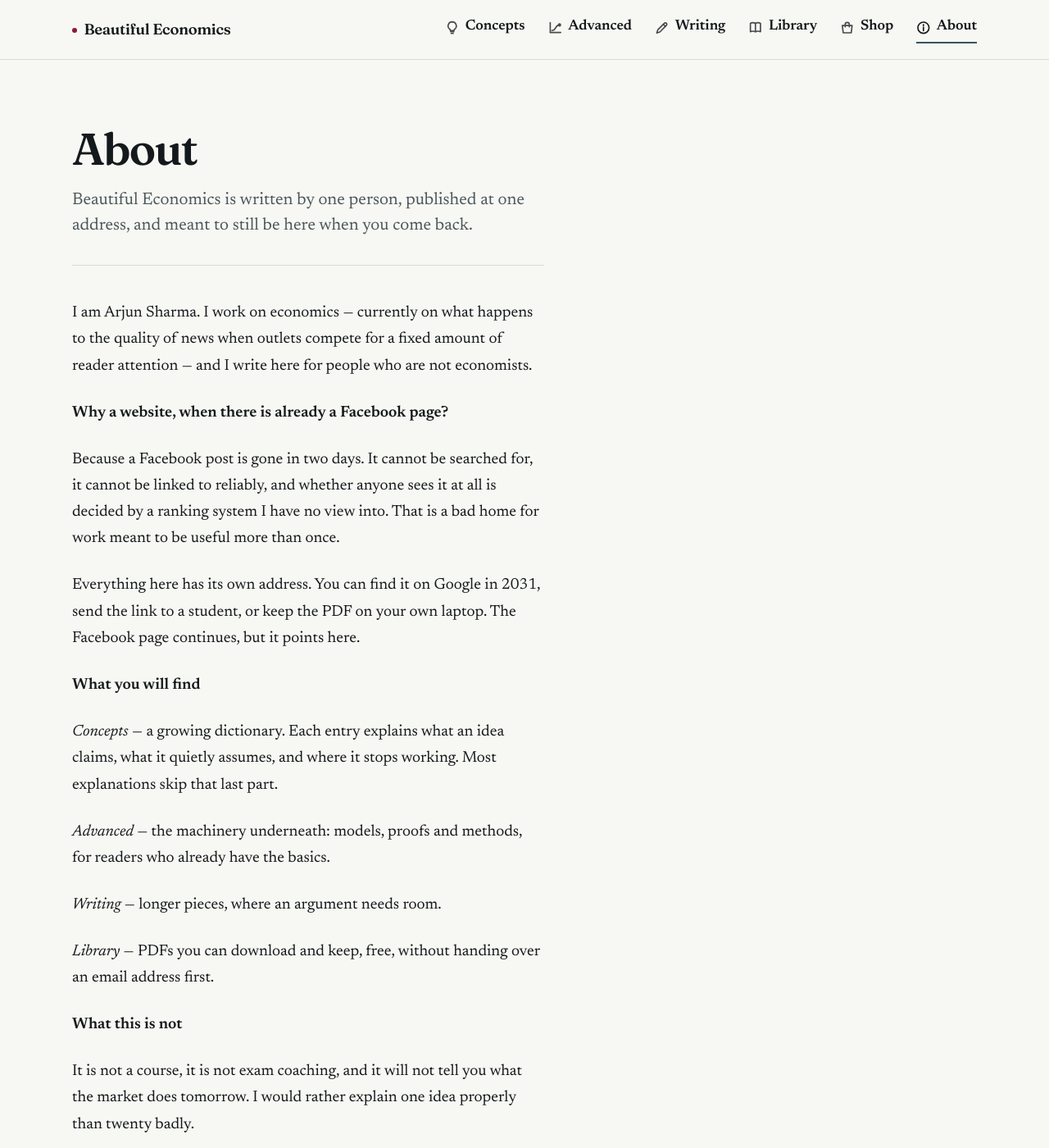
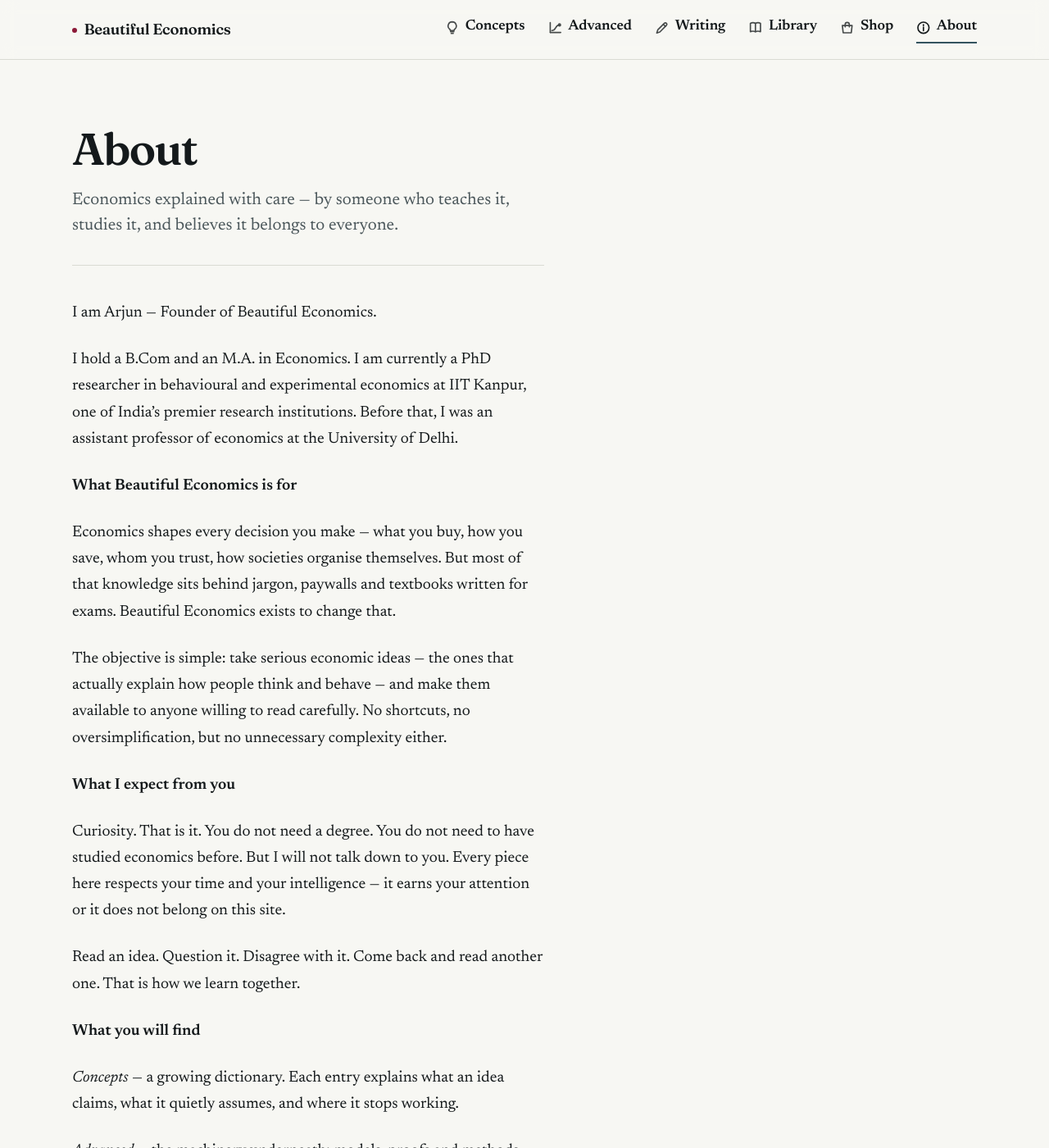
Before and after one commit to BeautifulEconomics/beautifuleconomics.github.io, a Jekyll site: the page built from about.md, in a window 1280 px wide and 1400 px high. Shown: the whole window at 82% size. Built offline with Jekyll 4.4.1, drawn with Linux system fonts in a browser that asks for light colours; some of the changed text lies outside the part shown.

Commit message:
Update about.md

```diff
--- a/about.md
+++ b/about.md
@@ -3,33 +3,41 @@
 title: About
 nav: about
 permalink: /about/
-standfirst: Beautiful Economics is written by one person, published at one address, and meant to still be here when you come back.
+standfirst: Economics explained with care — by someone who teaches it, studies it, and believes it belongs to everyone.
 ---
 
-I am Arjun Sharma. I work on economics — currently on what happens to the quality of news when outlets compete for a fixed amount of reader attention — and I write here for people who are not economists.
+I am Arjun — Founder of Beautiful Economics.
 
-**Why a website, when there is already a Facebook page?**
+I hold a B.Com and an M.A. in Economics. I am currently a PhD researcher in behavioural and experimental economics at IIT Kanpur, one of India's premier research institutions. Before that, I was an assistant professor of economics at the University of Delhi.
 
-Because a Facebook post is gone in two days. It cannot be searched for, it cannot be linked to reliably, and whether anyone sees it at all is decided by a ranking system I have no view into. That is a bad home for work meant to be useful more than once.
+**What Beautiful Economics is for**
 
-Everything here has its own address. You can find it on Google in 2031, send the link to a student, or keep the PDF on your own laptop. The Facebook page continues, but it points here.
+Economics shapes every decision you make — what you buy, how you save, whom you trust, how societies organise themselves. But most of that knowledge sits behind jargon, paywalls and textbooks written for exams. Beautiful Economics exists to change that.
+
+The objective is simple: take serious economic ideas — the ones that actually explain how people think and behave — and make them available to anyone willing to read carefully. No shortcuts, no oversimplification, but no unnecessary complexity either.
+
+**What I expect from you**
+
+Curiosity. That is it. You do not need a degree. You do not need to have studied economics before. But I will not talk down to you. Every piece here respects your time and your intelligence — it earns your attention or it does not belong on this site.
+
+Read an idea. Question it. Disagree with it. Come back and read another one. That is how we learn together.
 
 **What you will find**
 
-*Concepts* — a growing dictionary. Each entry explains what an idea claims, what it quietly assumes, and where it stops working. Most explanations skip that last part.
+*Concepts* — a growing dictionary. Each entry explains what an idea claims, what it quietly assumes, and where it stops working.
 
 *Advanced* — the machinery underneath: models, proofs and methods, for readers who already have the basics.
 
-*Writing* — longer pieces, where an argument needs room.
+*Writing* — longer essays where an argument needs room to breathe.
 
-*Library* — PDFs you can download and keep, free, without handing over an email address first.
+*Library* — PDFs you can download and keep. Free, no account required.
 
 **What this is not**
 
-It is not a course, it is not exam coaching, and it will not tell you what the market does tomorrow. I would rather explain one idea properly than twenty badly.
+It is not a course, it is not exam coaching, and it will not predict the market. I would rather explain one idea properly than twenty badly.
 
 **Reach me**
 
-{% if site.email != "" %}Corrections are welcome and I would rather be told than left wrong. Write to [{{ site.email }}](mailto:{{ site.email }}).
-{% elsif site.facebook != "" %}Corrections are welcome and I would rather be told than left wrong. Send a message on [Facebook]({{ site.facebook }}){% if site.instagram != "" %} or [Instagram]({{ site.instagram }}){% endif %}, and it gets fixed with the correction noted.
-{% else %}Corrections are welcome and I would rather be told than left wrong.{% endif %}
+{% if site.email != "" %}Corrections are welcome — I would rather be told than left wrong. Write to [{{ site.email }}](mailto:{{ site.email }}).
+{% elsif site.facebook != "" %}Corrections are welcome — I would rather be told than left wrong. Send a message on [Facebook]({{ site.facebook }}){% if site.instagram != "" %} or [Instagram]({{ site.instagram }}){% endif %}.
+{% else %}Corrections are welcome — I would rather be told than left wrong.{% endif %}
```
